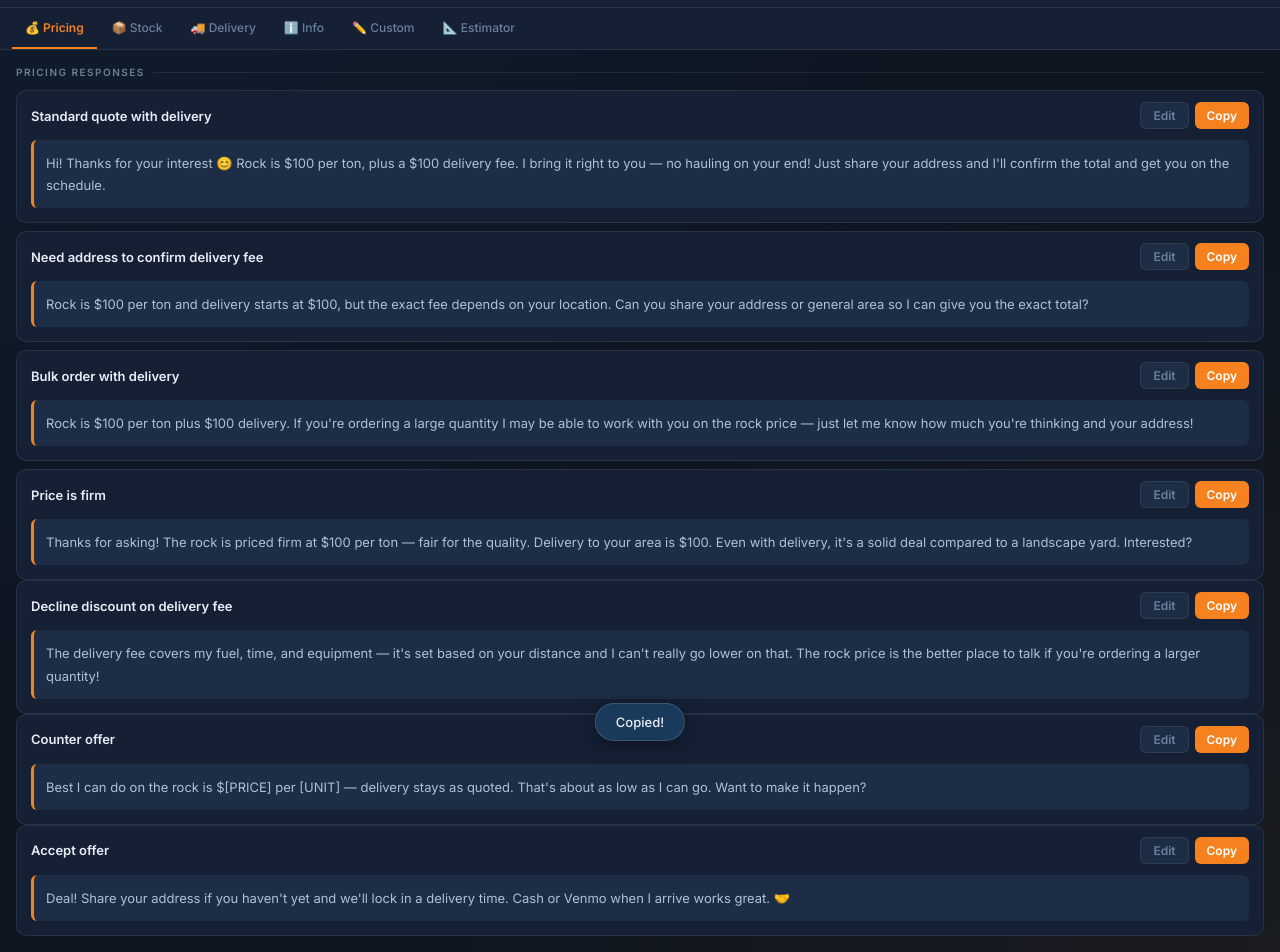
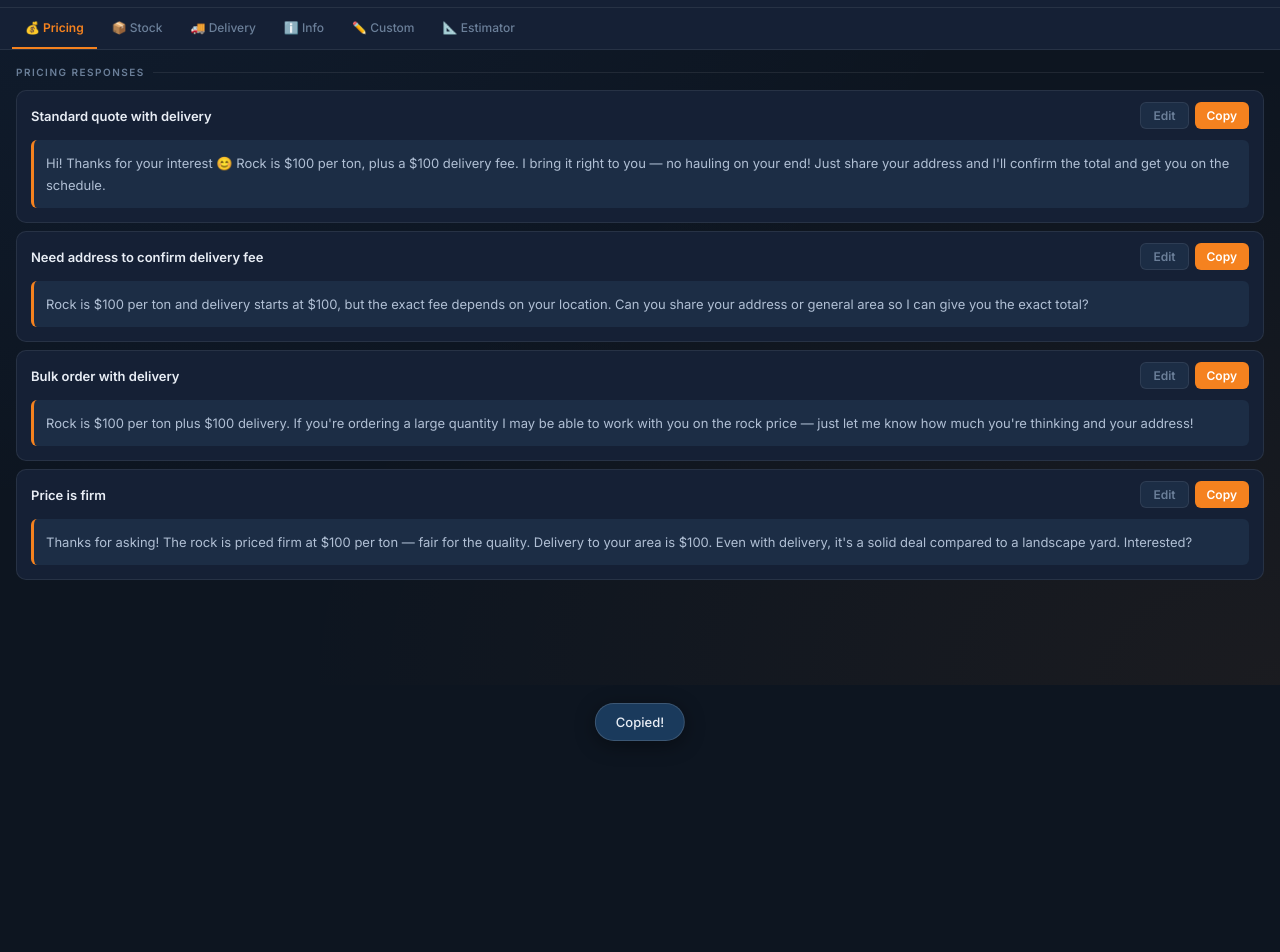
Before and after one commit to jgriffin187/rockreplies, a plain HTML site: page index.html in a window 1280 px wide. Shown: the part 115-1067 px from the top of the page. After the commit the page ends 800 px from the top, so only its background shows below. Drawn offline with Linux system fonts and the light colour scheme.

Commit message:
Add files via upload

```diff
--- a/index.html
+++ b/index.html
@@ -780,48 +780,6 @@
     </div>
   </div>
 
-      <div class="card">
-        <div class="card-header">
-          <span class="card-title">Decline discount on delivery fee</span>
-          <div class="card-actions">
-            <button class="btn btn-edit" onclick="toggleEdit(this)">Edit</button>
-            <button class="btn btn-copy" onclick="copyCard(this)">Copy</button>
-          </div>
-        </div>
-        <div class="card-body open">
-          <div class="card-text">The delivery fee covers my fuel, time, and equipment — it's set based on your distance and I can't really go lower on that. The rock price is the better place to talk if you're ordering a larger quantity!</div>
-        </div>
-      </div>
-
-      <div class="card">
-        <div class="card-header">
-          <span class="card-title">Counter offer</span>
-          <div class="card-actions">
-            <button class="btn btn-edit" onclick="toggleEdit(this)">Edit</button>
-            <button class="btn btn-copy" onclick="copyCard(this)">Copy</button>
-          </div>
-        </div>
-        <div class="card-body open">
-          <div class="card-text">Best I can do on the rock is $[PRICE] per [UNIT] — delivery stays as quoted. That's about as low as I can go. Want to make it happen?</div>
-        </div>
-      </div>
-
-      <div class="card">
-        <div class="card-header">
-          <span class="card-title">Accept offer</span>
-          <div class="card-actions">
-            <button class="btn btn-edit" onclick="toggleEdit(this)">Edit</button>
-            <button class="btn btn-copy" onclick="copyCard(this)">Copy</button>
-          </div>
-        </div>
-        <div class="card-body open">
-          <div class="card-text">Deal! Share your address if you haven't yet and we'll lock in a delivery time. Cash or Venmo when I arrive works great. 🤝</div>
-        </div>
-      </div>
-
-    </div>
-  </div>
-
   <!-- INFO -->
   <div class="panel" id="panel-info">
     <div class="category-label">Product info</div>
```
